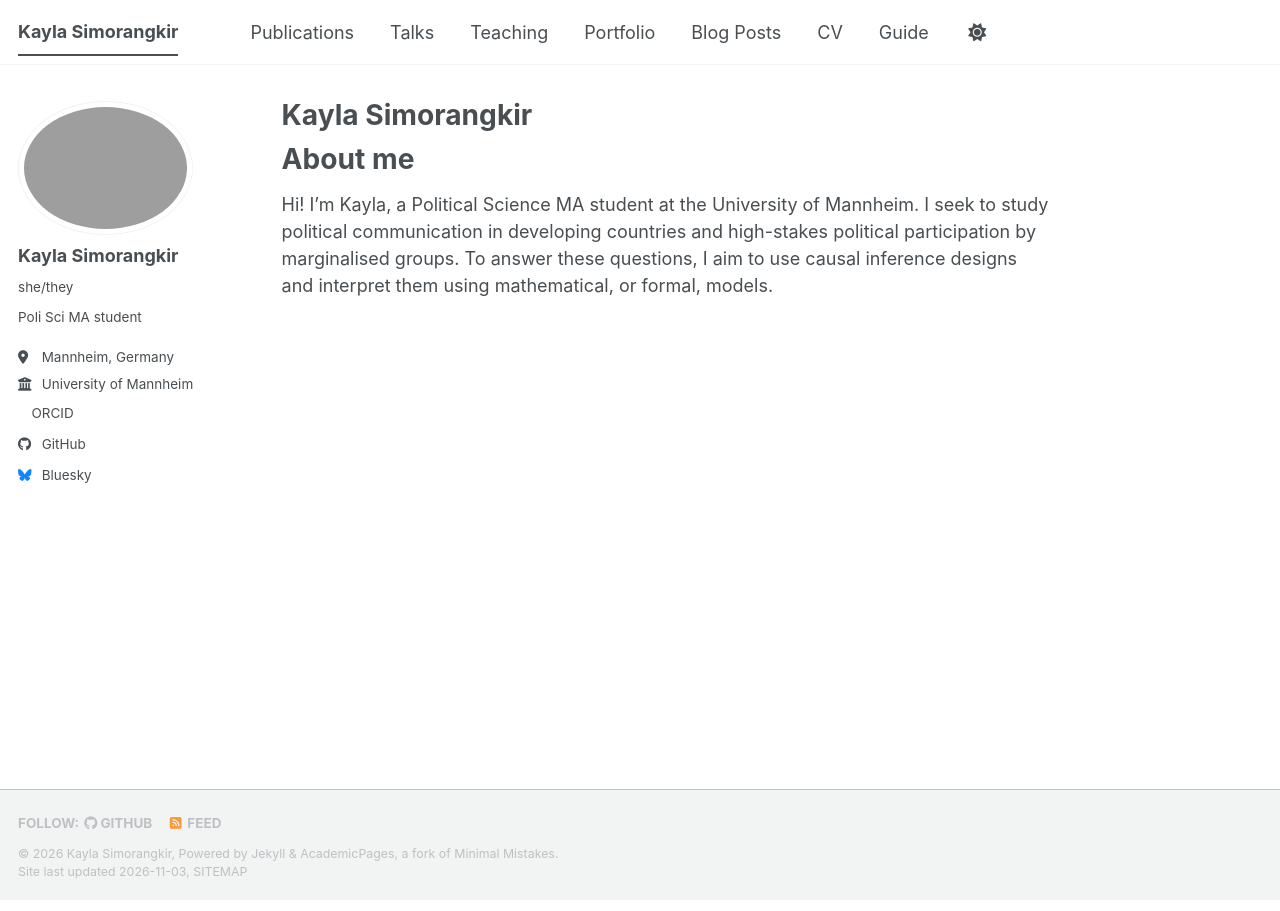
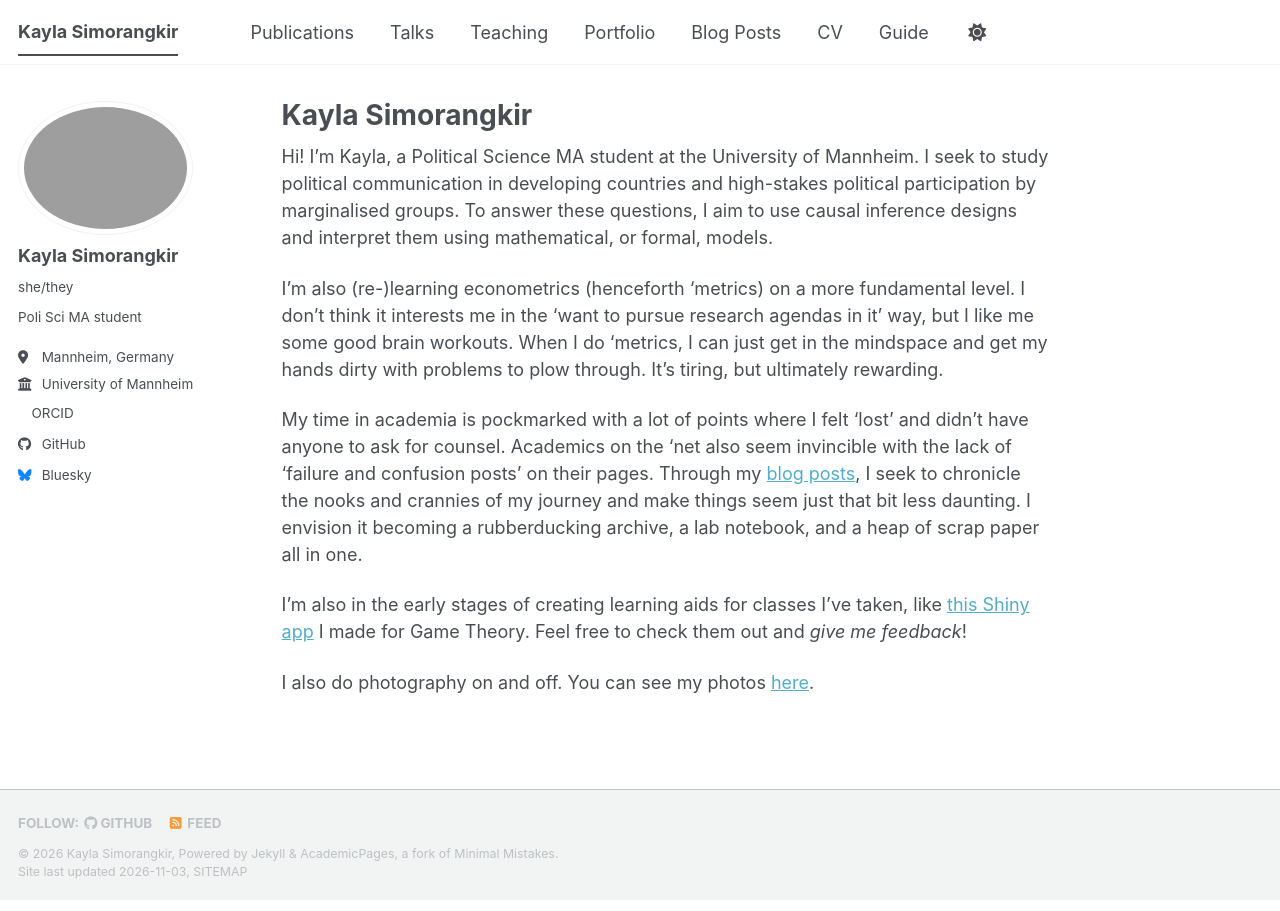
Before and after one commit to gesubn/gesubn.github.io, a Jekyll site: the page built from _pages/about.md, in a window 1280 px wide. Built offline with Jekyll 4.4.1, drawn with Linux system fonts in a browser that asks for light colours; a script bundle is joined from its source files by our own code; a style sheet for code colours, icons or effects is not loaded.

Commit message:
Update about.md

```diff
--- a/_pages/about.md
+++ b/_pages/about.md
@@ -7,7 +7,29 @@ redirect_from:
   - /about.html
 ---
 
+Hi! I'm Kayla, a Political Science MA student at the University of Mannheim. I
+seek to study political communication in developing countries and high-stakes
+political participation by marginalised groups. To answer these questions, I aim
+to use causal inference designs and interpret them using mathematical, or
+formal, models.
 
-About me
-======
-Hi! I'm Kayla, a Political Science MA student at the University of Mannheim. I seek to study political communication in developing countries and high-stakes political participation by marginalised groups. To answer these questions, I aim to use causal inference designs and interpret them using mathematical, or formal, models.
+I'm also (re-)learning econometrics (henceforth 'metrics) on a more fundamental
+level. I don't think it interests me in the 'want to pursue research agendas in
+it' way, but I like me some good brain workouts. When I do 'metrics, I can just
+get in the mindspace and get my hands dirty with problems to plow through. It's
+tiring, but ultimately rewarding.
+
+My time in academia is pockmarked with a lot of points where I felt 'lost'
+and didn't have anyone to ask for counsel. Academics on the 'net also seem
+invincible with the lack of 'failure and confusion posts' on their pages.
+Through my [blog posts](https://tatacrea.github.io/year-archive/), I seek to
+chronicle the nooks and crannies of my journey and make things seem just that
+bit less daunting. I envision it becoming a rubberducking archive, a lab
+notebook, and a heap of scrap paper all in one.
+
+I'm also in the early stages of creating learning aids for classes I've taken,
+like [this Shiny app](https://github.com/tatacrea/game-theory-shiny) I made for
+Game Theory. Feel free to check them out and *give me feedback*!
+
+I also do photography on and off. You can see my photos
+[here](https://www.flickr.com/people/195727963@N02/).
```
